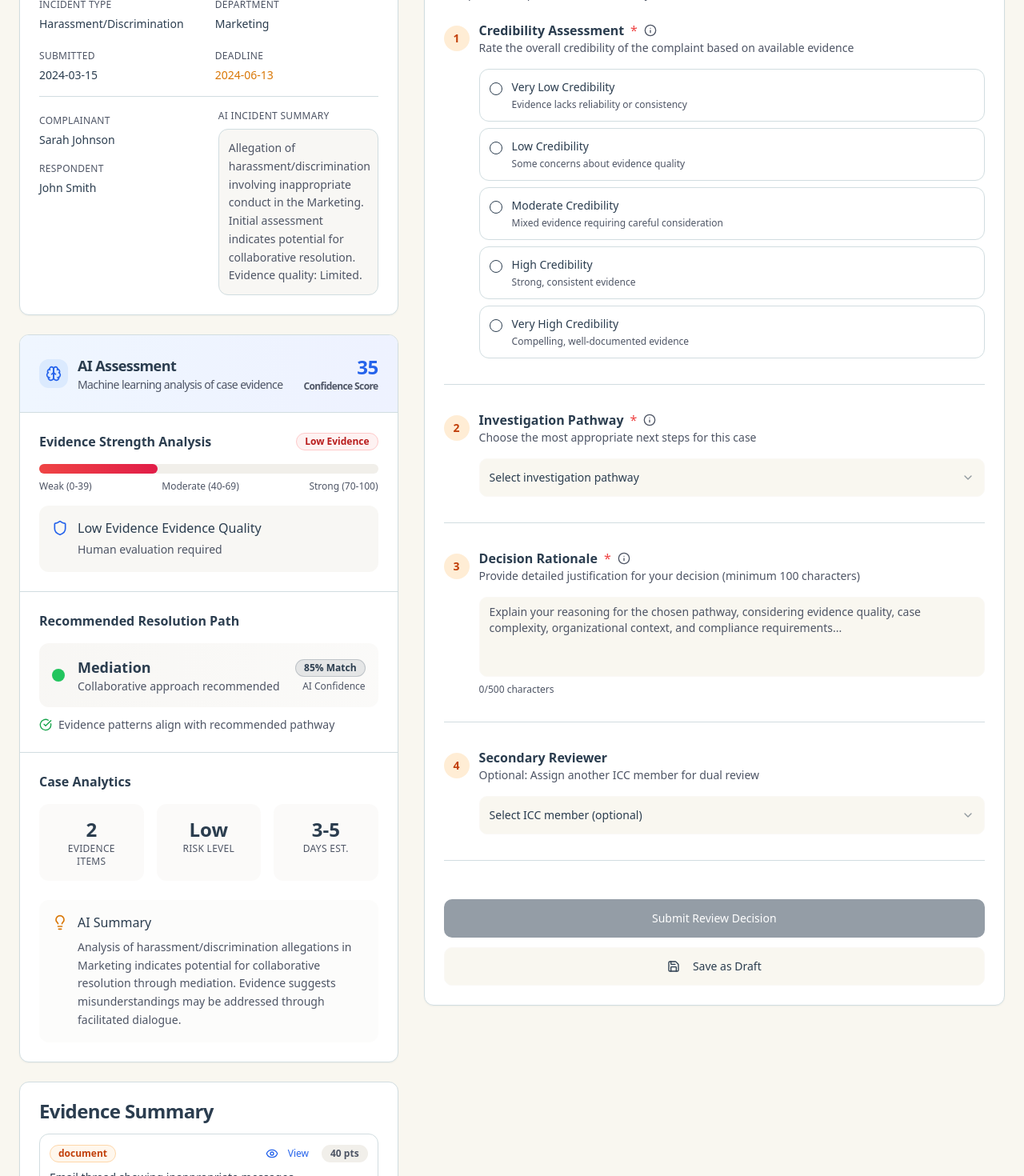
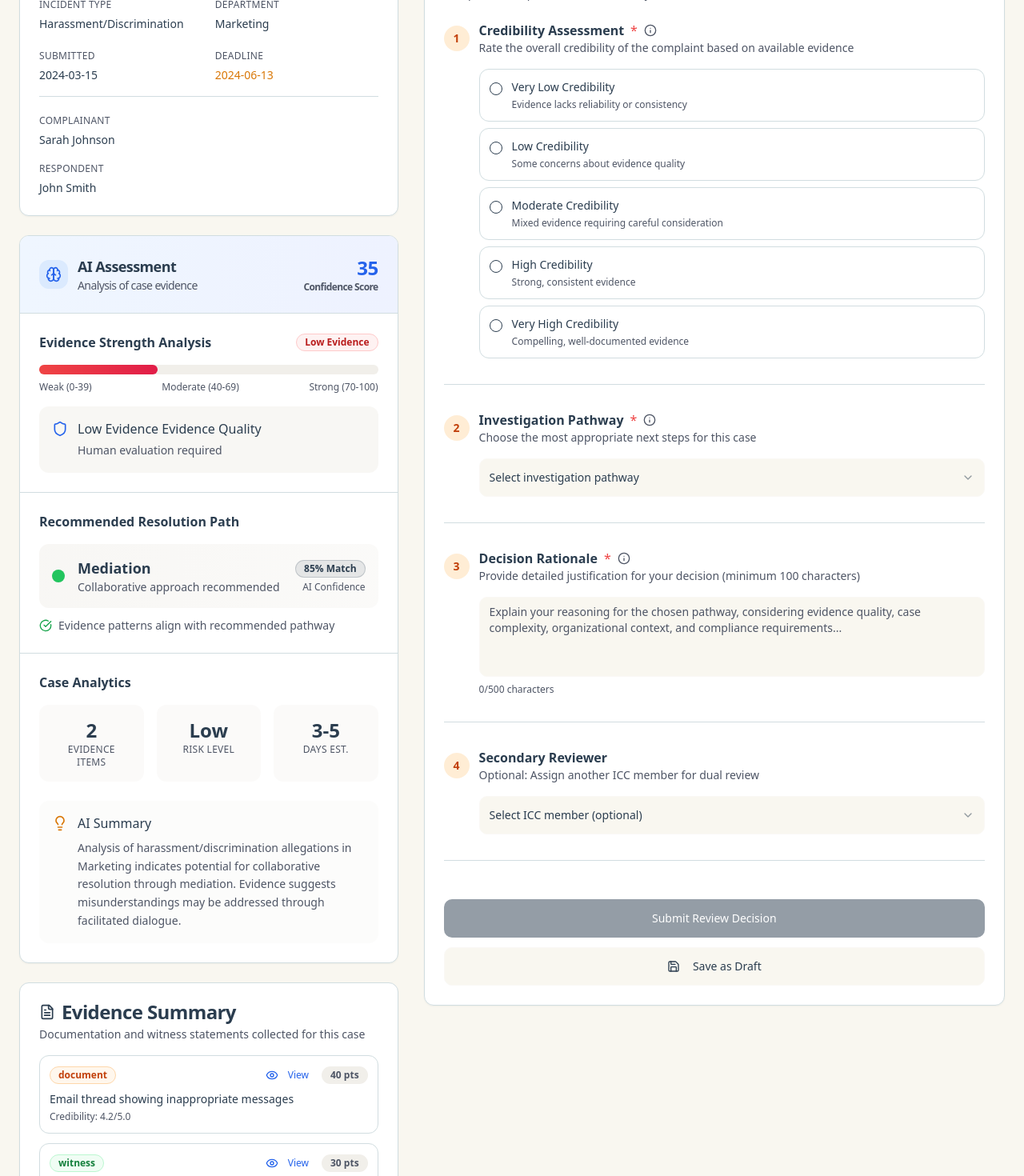
Before and after one commit to divyayaya/POSH-AI, a React (Vite) app: page /human-review/POSH-2024-001 in a window 1280 px wide. Shown: the part 300-1770 px from the top of the page at 80% size. Built offline with nearby package versions, Linux system fonts and the light colour scheme.

Commit message:
Refine Human Review page
- Removed AI Incident Summary from Case Overview card.
- Added an icon and description to the Evidence Summary card.
- Updated AI Assessment card description to "Analysis of case evidence."
-edited src/pages/HumanReview.tsx

```diff
--- a/src/pages/HumanReview.tsx
+++ b/src/pages/HumanReview.tsx
@@ -245,7 +245,6 @@ const HumanReview = () => {
 
                 <Separator />
 
-                <div className="grid grid-cols-2 gap-6">
                 <div className="space-y-3">
                   <div>
                     <Label className="text-xs font-medium text-muted-foreground uppercase tracking-wide">Complainant</Label>
@@ -254,14 +253,6 @@ const HumanReview = () => {
                   <div>
                     <Label className="text-xs font-medium text-muted-foreground uppercase tracking-wide">Respondent</Label>
                     <div className="text-sm font-medium text-foreground mt-1">{case_.respondent}</div>
-                    </div>
-                  </div>
-
-                  <div>
-                    <Label className="text-xs font-medium text-muted-foreground uppercase tracking-wide mb-2 block">AI Incident Summary</Label>
-                    <div className="text-sm text-muted-foreground leading-relaxed p-3 bg-muted/50 rounded-lg border">
-                      <p>Allegation of {case_.incidentType.toLowerCase()} involving inappropriate conduct in the {case_.department}. Initial assessment indicates {case_.evidenceScore < 40 ? 'potential for collaborative resolution' : case_.evidenceScore > 70 ? 'serious concerns requiring formal investigation' : 'moderate complexity case suitable for structured resolution'}. Evidence quality: {case_.evidenceScore < 40 ? 'Limited' : case_.evidenceScore > 70 ? 'Strong' : 'Moderate'}.</p>
-                    </div>
                   </div>
                 </div>
               </CardContent>
@@ -278,7 +269,7 @@ const HumanReview = () => {
                     <div>
                       <div className="text-lg font-semibold">AI Assessment</div>
                       <div className="text-sm text-muted-foreground font-normal">
-                        Machine learning analysis of case evidence
+                        Analysis of case evidence
                       </div>
                     </div>
                   </div>
@@ -421,7 +412,13 @@ const HumanReview = () => {
             {/* Evidence Summary */}
             <Card>
               <CardHeader className="pb-4">
-                <CardTitle className="text-foreground">Evidence Summary</CardTitle>
+                <CardTitle className="flex items-center text-foreground">
+                  <FileText className="mr-2 h-5 w-5" />
+                  Evidence Summary
+                </CardTitle>
+                <CardDescription className="text-sm">
+                  Documentation and witness statements collected for this case
+                </CardDescription>
               </CardHeader>
               <CardContent className="space-y-3">
                 {evidence.map((ev) => (
```
Lines whose indentation alone changed are shown as unchanged.
